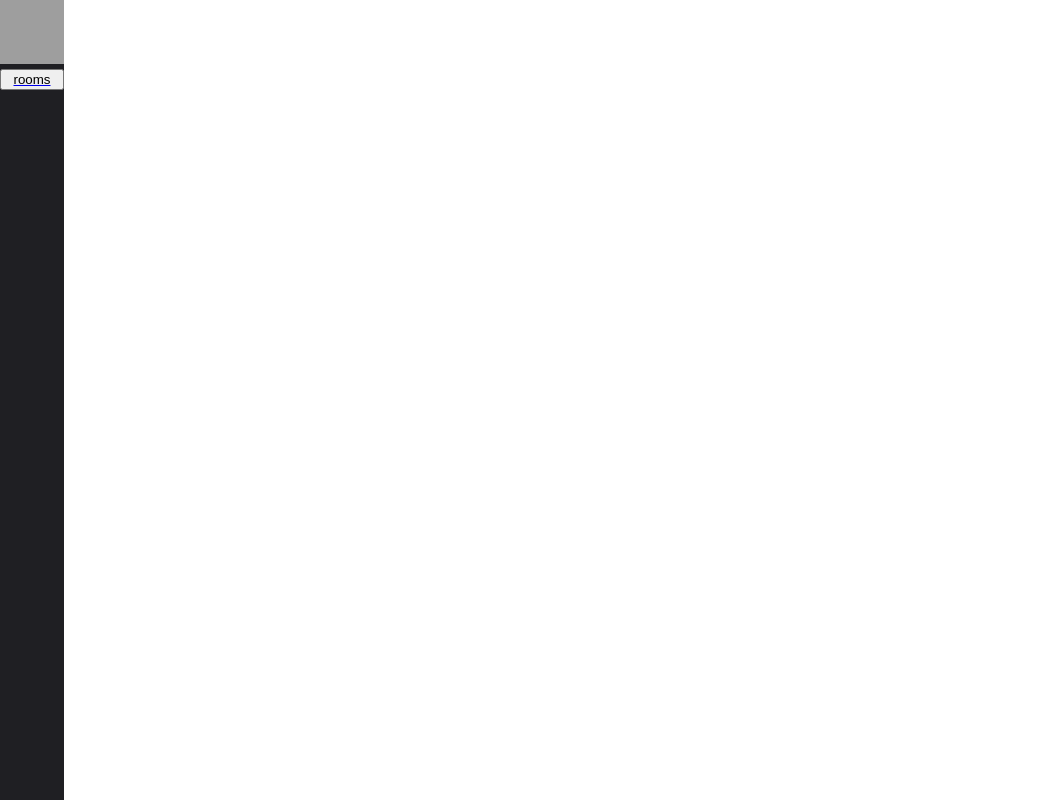
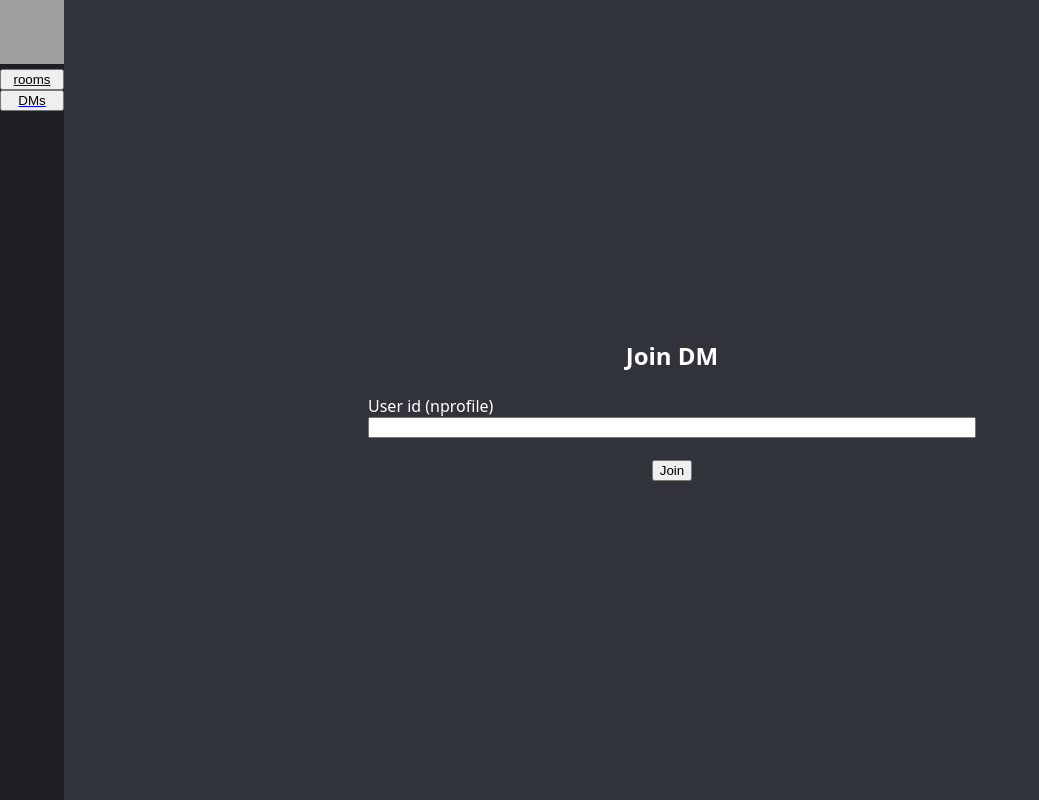
Before and after one commit to marcusmmmz/dsocial, a SvelteKit app: page /dms in a window 1280 px wide. Before the commit this address had no page. Shown: the whole page, without its empty margins (0-1039 px from the left). Built offline with nearby package versions, Linux system fonts and the light colour scheme; grey boxes are pictures that could not be loaded.

Commit message:
add DMs to sidebar

```diff
--- a/src/routes/+layout.svelte
+++ b/src/routes/+layout.svelte
@@ -1,7 +1,8 @@
 <div class="main">
 	<div class="side-bar">
 		<img src="https://cdn.discordapp.com/emojis/1048253883039875122.png" alt="pexe" />
-		<a href="/chats/rooms"><button>rooms</button></a>
+		<a href="/chats"><button>rooms</button></a>
+		<a href="/dms"><button>DMs</button></a>
 	</div>
 
 	<slot />
@@ -19,7 +20,6 @@
 		width: 100vw;
 		color: white;
 		font-family: "gg sans", "Noto Sans", "Helvetica Neue", Helvetica, Arial, sans-serif;
-		/* overflow-x: hidden; */
 	}
 	.side-bar {
 		background-color: #1f1f23;
--- /dev/null
+++ b/src/routes/dms/+page.svelte
@@ -0,0 +1,42 @@
+<script lang="ts">
+	let dmId = "";
+</script>
+
+<div class="background">
+	<div class="container">
+		<h2>Join DM</h2>
+		<label>
+			User id (nprofile)
+			<input type="text" bind:value={dmId} />
+		</label>
+		<a href="/dms/{dmId}"><button>Join</button></a>
+	</div>
+</div>
+
+<style>
+	.background {
+		display: flex;
+		flex-direction: column;
+		justify-content: center;
+		align-items: center;
+		background-color: #303339;
+		width: 100%;
+	}
+	.container {
+		display: flex;
+		flex-direction: column;
+		gap: 4px;
+		text-align: center;
+		width: 50%;
+	}
+	label {
+		display: flex;
+		flex-direction: column;
+		justify-content: stretch;
+		text-align: start;
+	}
+	a {
+		margin-top: 16px;
+		align-self: center;
+	}
+</style>
```
Also changed, not shown: src/routes/chats/+page.svelte (renamed from src/routes/chats/rooms/+page.svelte).
